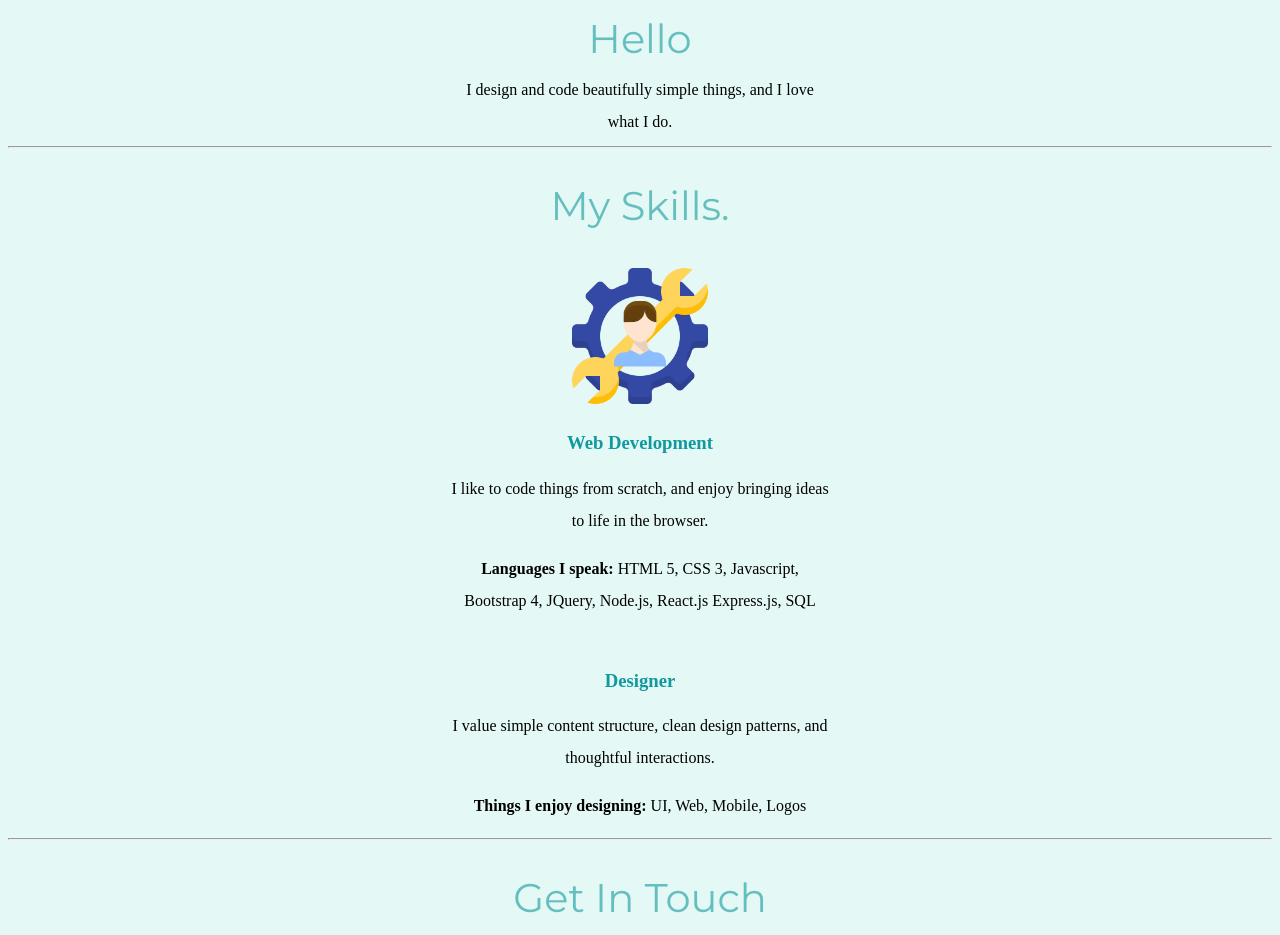
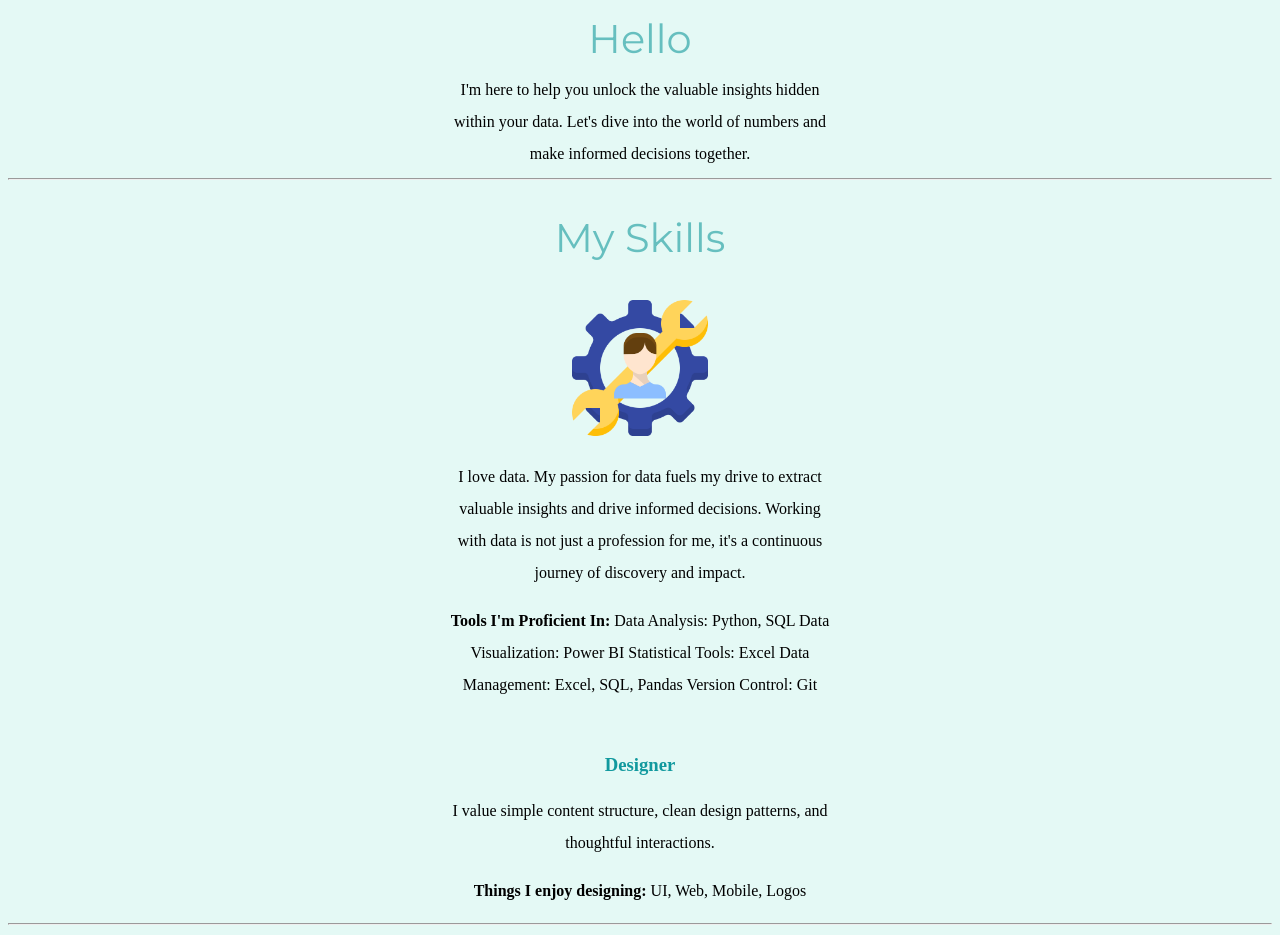
Before and after one commit to harshavardhan-github/CV, a plain HTML site: page index.html in a window 1280 px wide. Shown: the part 955-1890 px from the top of the page. Drawn offline with Linux system fonts and the light colour scheme.

Commit message:
index.html

```diff
--- a/index.html
+++ b/index.html
@@ -13,7 +13,7 @@
     <img class="logo" src="harsha.png" alt="harsha-logo">
     <div class="top-box">
       <h1 class="name">I'm  Harsha Vardhan</h1>
-      <p class="webd">web developer</p>
+      <p class="webd">Data Analyst</p>
       <img class="cloud-1" src="cloud.png" alt="">
       <img class="cloud-2" src="cloud.png" alt="">
       <img class="mountain" src="mountain.png" alt="mountain image">
@@ -23,17 +23,21 @@
       <div class="profile">
         <img class="mypic" src="123.png" alt="">
         <h2>Hello</h2>
-        <p class="intro">I design and code beautifully simple things, and I love what I do. </p>
+        <p class="intro">I'm here to help you unlock the valuable insights hidden within your data. Let's dive into the world of numbers and make informed decisions together.</p>
       </div>
       <hr>
       <div class="skills">
-        <h2>My Skills.</h2>
+        <h2>My Skills</h2>
         <img class="code-img" src="skills.png" alt="code-img">
         <div class="skill-row">
           <img class="" src="" alt="">
-          <h3>Web Development</h3>
-          <p>I like to code things from scratch, and enjoy bringing ideas to life in the browser.</p>
-          <p><b>Languages I speak:</b> HTML 5, CSS 3, Javascript, Bootstrap 4, JQuery, Node.js, React.js Express.js, SQL</p>
+
+          <p>I love data. My passion for data fuels my drive to extract valuable insights and drive informed decisions. Working with data is not just a profession for me, it's a continuous journey of discovery and impact.</p>
+          <p><b>Tools I'm Proficient In:</b> Data Analysis: Python, SQL
+Data Visualization: Power BI
+Statistical Tools:  Excel
+Data Management: Excel, SQL, Pandas
+Version Control: Git</p>
         </div>
         <div class="skill-row">
           <img class="" src="" alt="">
```
